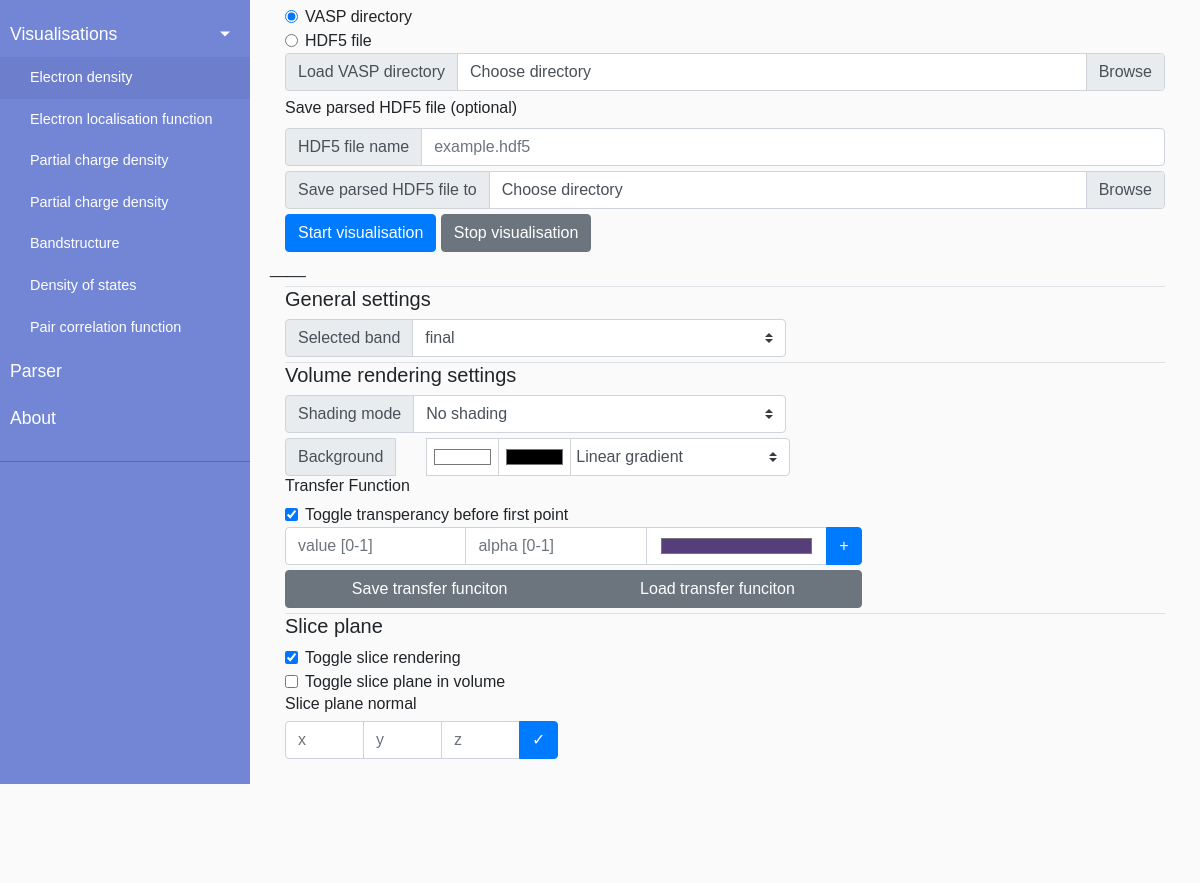
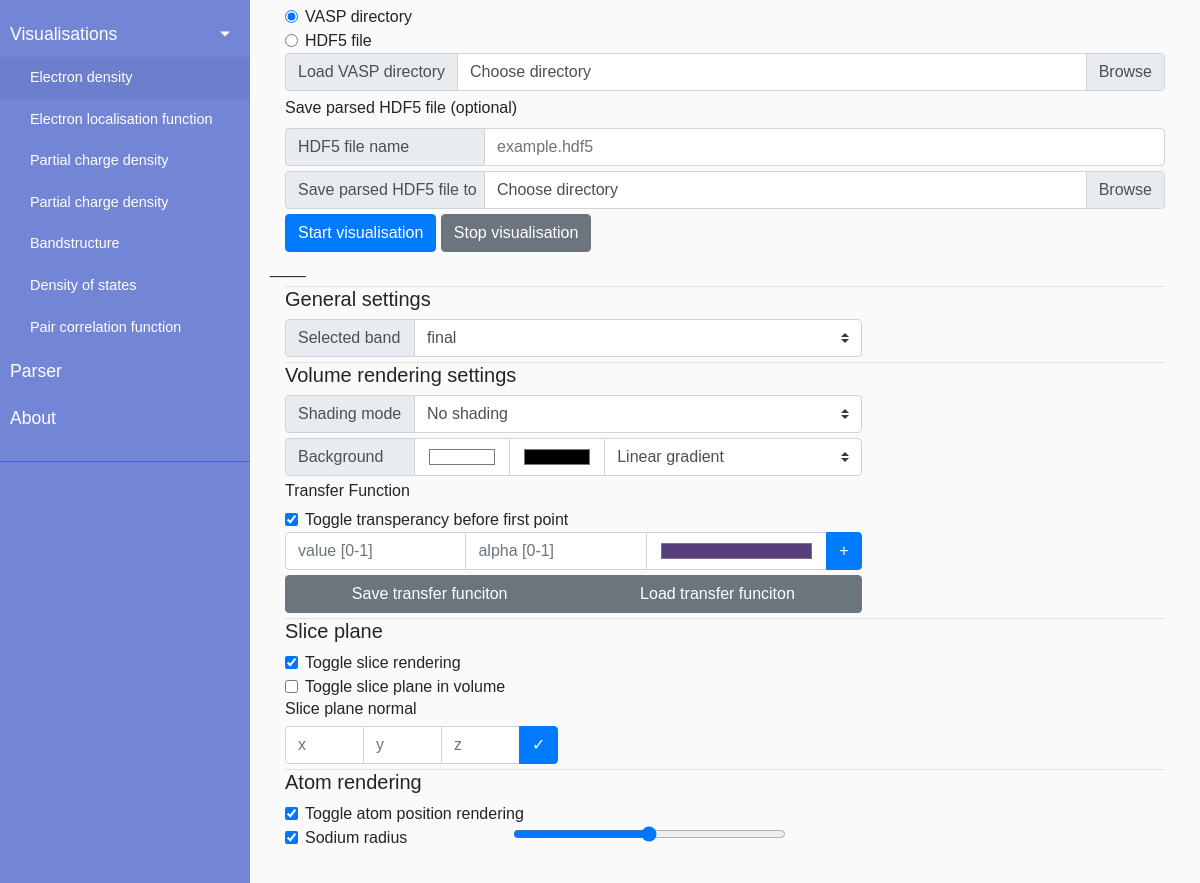
Before and after one commit to jjeessppeer/envision-web-tests2, an Electron app: page index.html in a window 1200 px wide. Shown: the part 91-974 px from the top of the page. Before the commit the page ends 875 px from the top, so only its background shows below. Drawn offline with nearby package versions, Linux system fonts and the light colour scheme.

Commit message:
some new css for input labels

```diff
--- a/chargeControlPanel.html
+++ b/chargeControlPanel.html
@@ -1,8 +1,8 @@
 <!-- Settings panel -->
 <h5 class="border-top">General settings</h5>
 <div class="row row-margin">
-  <div class="input-group col-sm-7">
-    <div class="input-group-prepend">
+  <div class="input-group col-sm-8">
+    <div class="input-group-prepend medium">
       <label class="input-group-text" for="bandSelection">Selected band</label>
     </div>
     <select class="custom-select" id="bandSelection">
@@ -14,27 +14,31 @@
 
 <h5 class="border-top">Volume rendering settings</h5>
 <div class="row row-margin">
-  <div class="input-group col-sm-7">
-    <div class="input-group-prepend">
+  <div class="input-group col-sm-8">
+    <div class="input-group-prepend medium">
       <label class="input-group-text" for="shadingModeSelection">Shading mode</label>
     </div>
-    <select class="custom-select" id="shadingModeSelection"">
+    <select class="custom-select" id="shadingModeSelection">
       <option selected>No shading</option>
       <option>Blinn Phong</option>
     </select>
   </div>
 </div>
-<div class="form-row row-margin input-group">
-      <div class="input-group-prepend col-sm-2">
+
+<div class="row row-margin">
+  <div class="input-group col-sm-8">
+    <div class="input-group-prepend medium">
       <label class="input-group-text">Background</label>
     </div>
-      <input class="form-control col-sm-1" id="backgroundColor1" type="color" value="#ffffff" required>
-      <input class="form-control col-sm-1" id="backgroundColor2" type="color" value="#000000" required>
-      <select class="custom-select col-sm-3" id="backgroundStyleSelection" onchange="console.log('bg style selected')">
+    <input class="form-control col-md-2" id="backgroundColor1" type="color" value="#ffffff" required>
+    <input class="form-control col-md-2" id="backgroundColor2" type="color" value="#000000" required>
+    <select class="custom-select" id="backgroundStyleSelection" onchange="console.log('bg style selected')">
       <option selected>Linear gradient</option>
       <option>other option</option>
     </select>
   </div>
+</div>
+
 <h6>Transfer Function</h6>
 <div class="form-check">
   <input type="checkbox" class="form-check-input" id="transperancyCheckbox" onclick="console.log('Transperancy toggled')"
@@ -87,6 +91,27 @@
     </div>
 </div>
 
+<h5 class="border-top">Atom rendering</h5>
+<div class="form-check">
+  <input type="checkbox" class="form-check-input" onclick="console.log('Atom spheres toggled')" checked>
+  <label class="form-check-label">Toggle atom position rendering</label>
+</div>
+<div id="radiusInputs">
+  <div class="row row-margin">
+    <div class="col-sm-3">
+      <div class="form-check">
+        <input type="checkbox" class="form-check-input" onclick="console.log('sliceCanvasToggle')" checked>
+        <label class="form-check-label">Sodium radius</label>
+      </div>
+    </div>
+    <div class="col-sm-4">
+      <div class="form-group">
+        <input type="range" class="form-control-range" id="formControlRange">
+      </div>
+    </div>
+  </div>
+</div>
+
 
 <script>
   $(document).ready(function () {
--- a/loadInput.html
+++ b/loadInput.html
@@ -15,7 +15,7 @@
 <div id="vaspSource" style="display:block">
   <div class="row row-margin">
     <div class="input-group col-md">
-      <div class="input-group-prepend">
+      <div class="input-group-prepend long">
         <span class="input-group-text" id="vaspLoadSpan">Load VASP directory</span>
       </div>
       <div class="custom-file">
@@ -28,7 +28,7 @@
   <label>Save parsed HDF5 file (optional)</label>
   <div class="row row-margin">
     <div class="input-group col-md">
-      <div class="input-group-prepend">
+      <div class="input-group-prepend large">
         <span class="input-group-text" id="hdf5FileNamePrep">HDF5 file name</span>
       </div>
       <input type="text" class="form-control" id="hdf5FileNameInput" aria-describedby="hdf5FileNamePrep" placeholder="example.hdf5">
@@ -36,7 +36,7 @@
   </div>
   <div class="row row-margin">
     <div class="input-group col-md">
-      <div class="input-group-prepend">
+      <div class="input-group-prepend large">
         <span class="input-group-text" id="hdfSaveSpan">Save parsed HDF5 file to</span>
       </div>
       <div class="custom-file">
@@ -49,8 +49,8 @@
 </div>
 <div id="hdf5Source" style="display:none">
   <div class="row row-margin">
-    <div class="input-group col-md-8">
-      <div class="input-group-prepend">
+    <div class="input-group col-md">
+      <div class="input-group-prepend large">
         <span class="input-group-text" id="hdf5LoadSpan">Load HDF5 file</span>
       </div>
       <div class="custom-file">
--- a/style.css
+++ b/style.css
@@ -1,6 +1,22 @@
 
 .row.row-margin{
     margin-bottom: 5px;
+}
+
+/* .input-group-prepend.medium{
+    width: 130px;
+} */
+.input-group>.input-group-prepend.medium {
+    flex: 0 0 130px;
+}
+.input-group-prepend.medium .input-group-text {
+    width: 130px;
+}
+.input-group>.input-group-prepend.large {
+    flex: 0 0 200px;
+}
+.input-group-prepend.large .input-group-text {
+    width: 200px;
 }
 
 @import "https://fonts.googleapis.com/css?family=Poppins:300,400,500,600,700";
```
Lines whose indentation alone changed are shown as unchanged.
